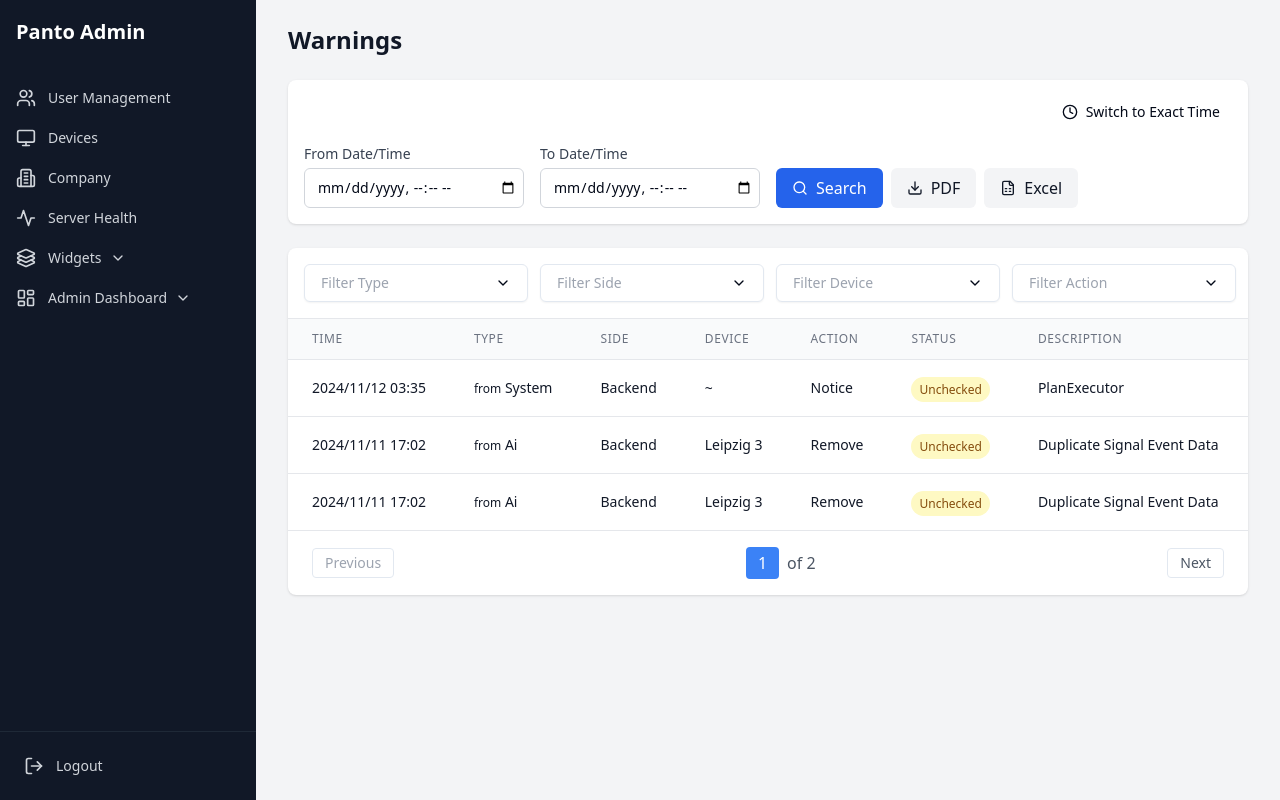
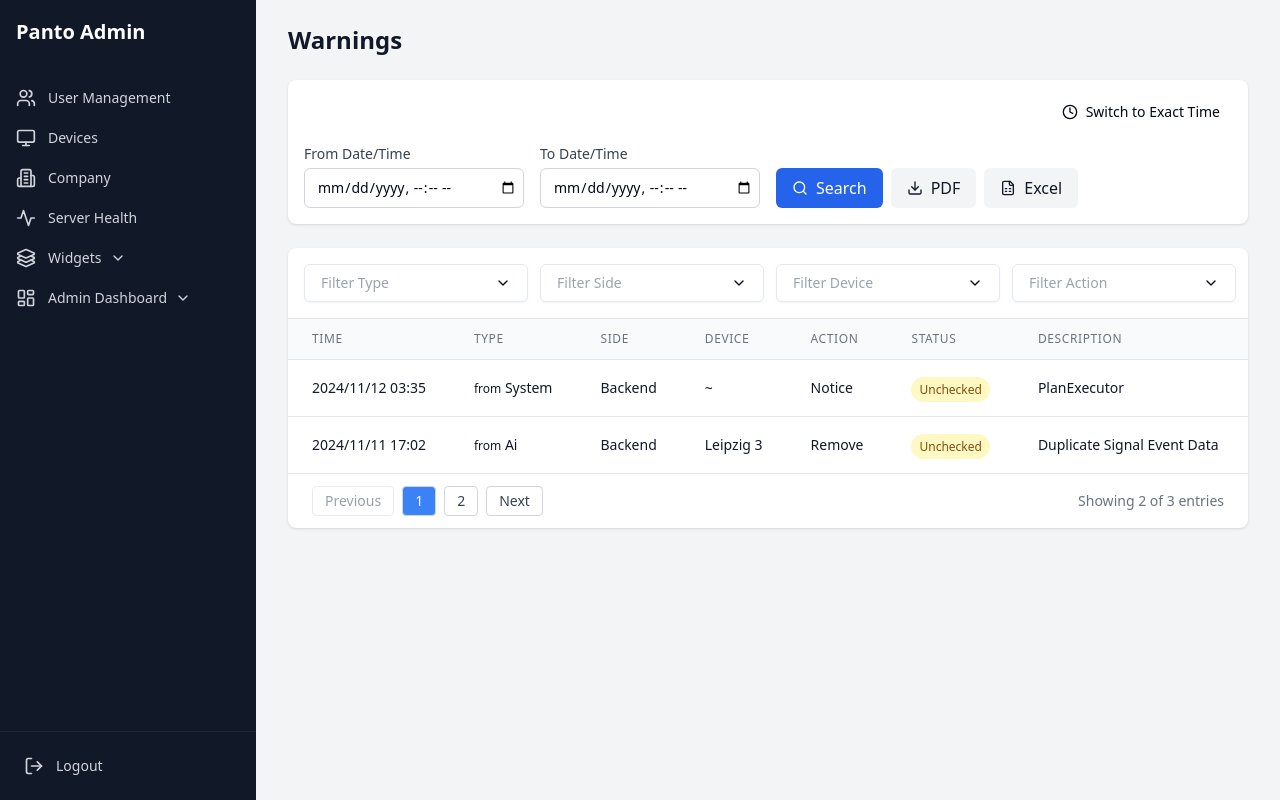
Before and after one commit to pantohealth/panto-monitoring-front, a React (Vite) app: page /dashboard/admin/warnings in a window 1280 px wide. Built offline with nearby package versions, Linux system fonts and the light colour scheme.

Commit message:
added pagination

```diff
--- a/package.json
+++ b/package.json
@@ -22,6 +22,7 @@
     "react-dom": "^18.3.1",
     "react-hook-form": "^7.51.0",
     "react-hot-toast": "^2.4.1",
+    "react-paginate": "^8.2.0",
     "react-router-dom": "^6.22.3",
     "tailwind-merge": "^2.1.0",
     "xlsx": "^0.18.5"
--- a/src/pages/admin/AdminWarningsPage.tsx
+++ b/src/pages/admin/AdminWarningsPage.tsx
@@ -1,7 +1,8 @@
-import { useState } from 'react';
+import { useState, useEffect } from 'react';
 import { DateTimeFilters } from '../../components/filters/DateTimeFilters';
 import { exportToPDF, exportToExcel } from '../../utils/export';
 import { Dropdown } from '../../components/ui/Dropdown';
+import ReactPaginate from 'react-paginate';
 
 interface Warning {
   id: number;
@@ -56,7 +57,7 @@ const MOCK_WARNINGS: Warning[] = [
   }
 ];
 
-const ITEMS_PER_PAGE = 2; // Number of warnings to display per page
+const ITEMS_PER_PAGE = 2;
 
 export function AdminWarningsPage() {
   const [selectedType, setSelectedType] = useState<string>('');
@@ -67,15 +68,35 @@ export function AdminWarningsPage() {
   const [isSideDropdownOpen, setIsSideDropdownOpen] = useState(false);
   const [isDeviceDropdownOpen, setIsDeviceDropdownOpen] = useState(false);
   const [isActionDropdownOpen, setIsActionDropdownOpen] = useState(false);
-  const [currentPage, setCurrentPage] = useState<number>(1);
+  const [currentPage, setCurrentPage] = useState(0);
+  const [pageCount, setPageCount] = useState(0);
+  const [currentItems, setCurrentItems] = useState<Warning[]>([]);
+  const [filteredWarnings, setFilteredWarnings] = useState<Warning[]>(MOCK_WARNINGS);
 
-  const filteredWarnings = MOCK_WARNINGS.filter(warning => {
+  // Update filtered warnings when filters change
+  useEffect(() => {
+    const filtered = MOCK_WARNINGS.filter(warning => {
       if (selectedType && warning.type !== selectedType) return false;
       if (selectedSide && warning.side !== selectedSide) return false;
       if (selectedDevice && warning.device !== selectedDevice) return false;
       if (selectedAction && warning.action !== selectedAction) return false;
       return true;
     });
+    setFilteredWarnings(filtered);
+    setCurrentPage(0); // Reset to first page when filters change
+  }, [selectedType, selectedSide, selectedDevice, selectedAction]);
+
+  // Update current items when page changes or filtered warnings change
+  useEffect(() => {
+    const offset = currentPage * ITEMS_PER_PAGE;
+    const endOffset = offset + ITEMS_PER_PAGE;
+    setCurrentItems(filteredWarnings.slice(offset, endOffset));
+    setPageCount(Math.ceil(filteredWarnings.length / ITEMS_PER_PAGE));
+  }, [currentPage, filteredWarnings]);
+
+  const handlePageChange = ({ selected }: { selected: number }) => {
+    setCurrentPage(selected);
+  };
 
   const handleExportPDF = () => {
     exportToPDF('System Warnings Report', filteredWarnings, [
@@ -101,21 +122,6 @@ export function AdminWarningsPage() {
       'description',
       'details'
     ]);
-  };
-
-    // Pagination logic
-    const totalPages = Math.ceil(filteredWarnings.length / ITEMS_PER_PAGE);
-    const paginatedWarnings = filteredWarnings.slice(
-      (currentPage - 1) * ITEMS_PER_PAGE,
-      currentPage * ITEMS_PER_PAGE
-    );
-
-    const handlePrevious = () => {
-      if (currentPage > 1) setCurrentPage((prevPage) => prevPage - 1);
-    };
-
-    const handleNext = () => {
-      if (currentPage < totalPages) setCurrentPage((prevPage) => prevPage + 1);
   };
 
   return (
@@ -181,7 +187,7 @@ export function AdminWarningsPage() {
               </tr>
             </thead>
             <tbody className="bg-white divide-y divide-gray-200">
-              {filteredWarnings.map((warning) => (
+              {currentItems.map((warning) => (
                 <tr key={warning.id} className="hover:bg-gray-50">
                   <td className="px-6 py-4 whitespace-nowrap text-sm text-gray-900">{warning.time}</td>
                   <td className="px-6 py-4 whitespace-nowrap text-sm text-gray-900"><span className='text-xs'>from</span> {warning.type}</td>
@@ -201,34 +207,23 @@ export function AdminWarningsPage() {
           </table>
         </div>
 
-        <div className="px-6 py-4 border-t border-gray-200">
-          <div className="flex items-center justify-between">
-            <button
-              className={`px-3 py-1 border rounded text-sm ${
-                currentPage === 1 ? 'text-gray-400' : 'text-gray-600 hover:bg-gray-50'
-              }`}
-              onClick={handlePrevious}
-              disabled={currentPage === 1}
-            >
-              Previous
-            </button>
-            <div className="flex items-center space-x-2">
-              <span className="px-3 py-1 bg-blue-500 text-white rounded">
-                {currentPage}
-              </span>
-              <span className="text-gray-600">of {totalPages}</span>
-            </div>
-            <button
-              className={`px-3 py-1 border rounded text-sm ${
-                currentPage === totalPages
-                  ? 'text-gray-400'
-                  : 'text-gray-600 hover:bg-gray-50'
-              }`}
-              onClick={handleNext}
-              disabled={currentPage === totalPages}
-            >
-              Next
-            </button>
+        <div className="px-6 py-3 flex items-center justify-between border-t border-gray-200">
+          <ReactPaginate
+            previousLabel="Previous"
+            nextLabel="Next"
+            pageCount={pageCount}
+            onPageChange={handlePageChange}
+            containerClassName="flex items-center space-x-2"
+            previousClassName="px-3 py-1 rounded border border-gray-300 text-sm font-medium text-gray-700 hover:bg-gray-50"
+            nextClassName="px-3 py-1 rounded border border-gray-300 text-sm font-medium text-gray-700 hover:bg-gray-50"
+            pageClassName="px-3 py-1 rounded border border-gray-300 text-sm font-medium text-gray-700 hover:bg-gray-50"
+            breakClassName="px-3 py-1 text-gray-500"
+            activeClassName="bg-blue-500 text-white border-blue-500 hover:bg-blue-600"
+            disabledClassName="opacity-50 cursor-not-allowed"
+            forcePage={currentPage}
+          />
+          <div className="text-sm text-gray-500">
+            Showing {currentItems.length} of {filteredWarnings.length} entries
           </div>
         </div>
       </div>
--- a/src/pages/admin/UserJourney.tsx
+++ b/src/pages/admin/UserJourney.tsx
@@ -3,6 +3,7 @@ import { DateTimeFilters } from '../../components/filters/DateTimeFilters';
 import { exportToPDF, exportToExcel } from '../../utils/export';
 import { FootprintsIcon, User } from 'lucide-react';
 import { Dropdown } from '../../components/ui/Dropdown';
+import ReactPaginate from 'react-paginate';
 
 const MOCK_JOURNEYS = [
   {
@@ -38,23 +39,42 @@ const AVAILABLE_INTERACTIONS = [
   'Add User',
 ];
 
+const ITEMS_PER_PAGE = 2;
+
 export function UserJourneyPage() {
   const [selectedInteractoin, setSelectedInteractoin] = useState<string>('');
   const [isDropdownOpen, setIsDropdownOpen] = useState(false);
   const [filteredInteractions, setFilteredInteractions] = useState(MOCK_JOURNEYS);
+  const [pageCount, setPageCount] = useState(0);
+  const [currentPage, setCurrentPage] = useState(0);
+  const [currentItems, setCurrentItems] = useState(MOCK_JOURNEYS);
 
   useEffect(() => {
     handleInteractionSelect(selectedInteractoin);
   }, [selectedInteractoin]);
 
+  useEffect(() => {
+    const offset = currentPage * ITEMS_PER_PAGE;
+    const endOffset = offset + ITEMS_PER_PAGE;
+    setCurrentItems(filteredInteractions.slice(offset, endOffset));
+    setPageCount(Math.ceil(filteredInteractions.length / ITEMS_PER_PAGE));
+  }, [currentPage, filteredInteractions]);
+
   const handleInteractionSelect = (inter: string) => {
     setSelectedInteractoin(inter);
     setIsDropdownOpen(false);
     if (inter) {
-      setFilteredInteractions(MOCK_JOURNEYS.filter(c => c.keyinteraction === inter));
+      const filtered = MOCK_JOURNEYS.filter(c => c.keyinteraction === inter);
+      setFilteredInteractions(filtered);
+      setCurrentPage(0);
     } else {
       setFilteredInteractions(MOCK_JOURNEYS);
+      setCurrentPage(0);
     }
+  };
+
+  const handlePageChange = ({ selected }: { selected: number }) => {
+    setCurrentPage(selected);
   };
 
   const handleExportPDF = () => {
@@ -115,7 +135,7 @@ export function UserJourneyPage() {
               </tr>
             </thead>
             <tbody className="bg-white divide-y divide-gray-200">
-              {filteredInteractions.map((journey) => (
+              {currentItems.map((journey) => (
                 <tr key={journey.id} className="hover:bg-gray-50">
                   <td className="px-6 py-4 whitespace-nowrap">
                     <div className="flex items-center">
@@ -135,13 +155,31 @@ export function UserJourneyPage() {
                   </td>
                   <td className="px-6 py-4 whitespace-nowrap text-sm text-gray-500">{journey.time}</td>
                   <td className="px-6 py-4 whitespace-nowrap text-sm text-gray-500">{journey.keyinteraction}</td>
-
-
                 </tr>
               ))}
             </tbody>
           </table>
         </div>
+
+        <div className="px-6 py-3 flex items-center justify-between border-t border-gray-200">
+          <ReactPaginate
+            previousLabel="Previous"
+            nextLabel="Next"
+            pageCount={pageCount}
+            onPageChange={handlePageChange}
+            containerClassName="flex items-center space-x-2"
+            previousClassName="px-3 py-1 rounded border border-gray-300 text-sm font-medium text-gray-700 hover:bg-gray-50"
+            nextClassName="px-3 py-1 rounded border border-gray-300 text-sm font-medium text-gray-700 hover:bg-gray-50"
+            pageClassName="px-3 py-1 rounded border border-gray-300 text-sm font-medium text-gray-700 hover:bg-gray-50"
+            breakClassName="px-3 py-1 text-gray-500"
+            activeClassName="bg-blue-500 text-white border-blue-500 hover:bg-blue-600"
+            disabledClassName="opacity-50 cursor-not-allowed"
+            forcePage={currentPage}
+          />
+          <div className="text-sm text-gray-500">
+            Showing {currentItems.length} of {filteredInteractions.length} entries
+          </div>
+        </div>
       </div>
     </div>
   );
```
Also changed, not shown: 1 other file (tests, documents, lock files or other folders). Lines whose indentation alone changed are shown as unchanged.
